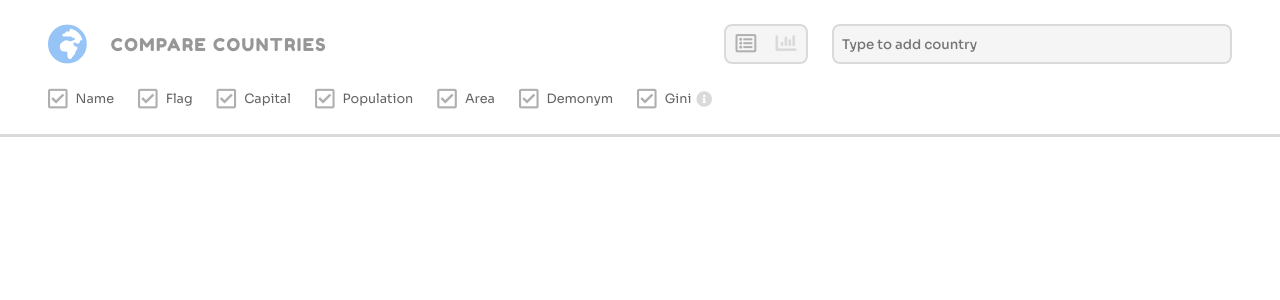
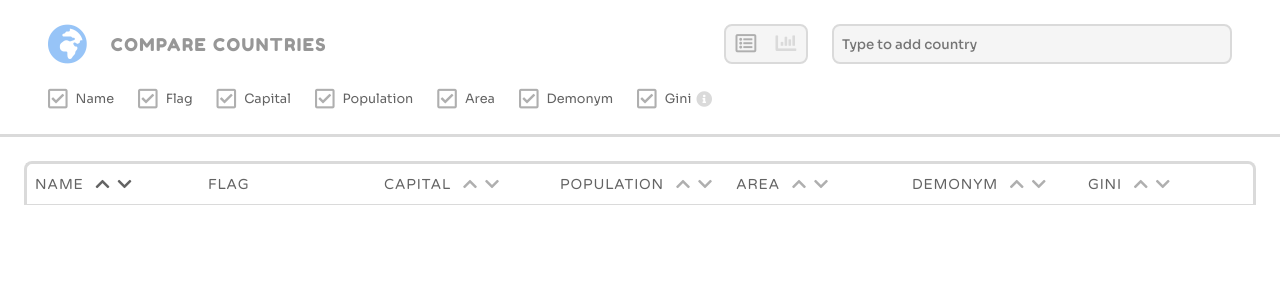
Before and after one commit to qvistdev09/compare-countries, a React (Vite) app: page / in a window 1280 px wide. Shown: the top 300 px of the page. Built offline with nearby package versions, Linux system fonts and the light colour scheme.

Commit message:
Scaffold app

```diff
--- a/src/App.tsx
+++ b/src/App.tsx
@@ -7,11 +7,14 @@ import SearchField from "./components/SearchField";
 import CheckboxPanel from "./components/CheckboxPanel";
 import useColumns from "./hooks/useColumns";
 import useSelectCountries from "./hooks/useSelectCountries";
+import useWatchSizeInRem from "./hooks/useWatchSize";
+import CountriesDesktopTable from "./components/CountriesDesktopTable";
 
 function App() {
   const [viewMode, setViewMode] = useState<"LIST" | "GRAPH">("LIST");
-  const { selectCountryByCode } = useSelectCountries();
+  const { selectCountryByCode, selectedCountries } = useSelectCountries();
   const { columnCheckboxes } = useColumns(viewMode);
+  const headerSize = useWatchSizeInRem("site-header", 10);
 
   function toggleViewMode() {
     setViewMode(viewMode === "GRAPH" ? "LIST" : "GRAPH");
@@ -30,6 +33,25 @@ function App() {
         </div>
         <CheckboxPanel checkboxes={columnCheckboxes} />
       </header>
+      <div
+        id="content-container"
+        className="flex-column"
+        style={{ paddingTop: headerSize + "rem" }}
+      >
+        <div
+          id="grid-wrapper"
+          className="p-left-small p-top-small p-right-small screen-small-p-left screen-small-p-top screen-small-p-right flex-column align-stretch grow"
+        >
+          <CountriesDesktopTable
+            activeColumns={columnCheckboxes
+              .filter((column) => column.checked)
+              .map((column) => column.label)}
+            selectedCountries={selectedCountries}
+            sortFunction={() => {}}
+            currentSort={{ column: "Name", direction: "ASC" }}
+          />
+        </div>
+      </div>
     </div>
   );
 }
--- /dev/null
+++ b/src/hooks/useWatchSize.tsx
@@ -0,0 +1,18 @@
+import { useEffect, useState } from "react";
+
+export default function useWatchSizeInRem(elementId: string, defaultSize: number) {
+  const [size, setSize] = useState(defaultSize);
+
+  useEffect(() => {
+    function handleResize() {
+      const rem = parseInt(getComputedStyle(document.documentElement).fontSize.slice(0, 2));
+      const htmlElement = document.getElementById(elementId);
+      setSize(htmlElement ? htmlElement.offsetHeight / rem : defaultSize);
+    }
+    handleResize();
+    window.addEventListener("resize", handleResize);
+    return () => window.removeEventListener("resize", handleResize);
+  }, [elementId, defaultSize]);
+
+  return size;
+}
```
